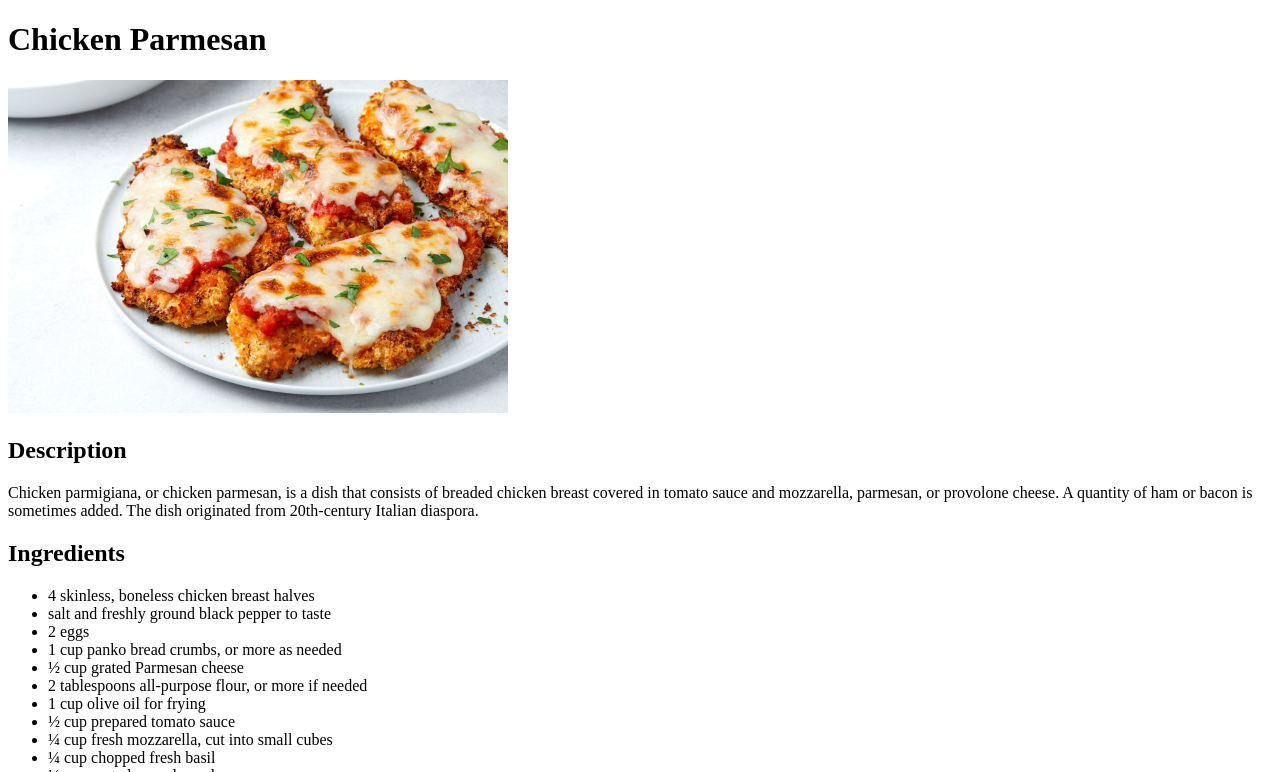
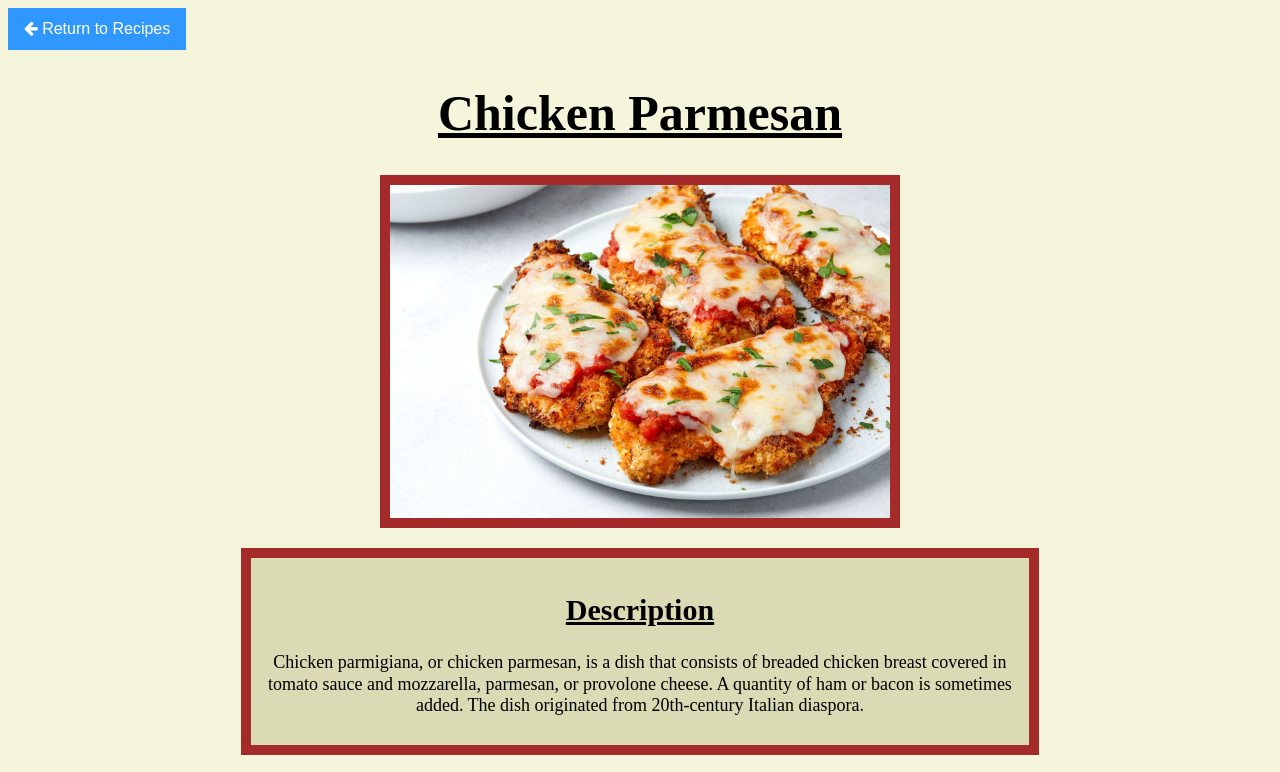
Before and after one commit to RobertBangiyev/odin-recipes, a plain HTML site: page recipes/chicken-parmesan.html in a window 1280 px wide. Shown: the top 772 px of the page. Drawn offline with Linux system fonts and the light colour scheme.

Commit message:
Added styling for the remaining pages

```diff
--- a/recipes/chicken-parmesan.html
+++ b/recipes/chicken-parmesan.html
@@ -4,16 +4,24 @@
     <meta charset="UTF-8">
     <meta name="viewport" content="width=device-width, initial-scale=1.0">
     <title>Chicken Parmesan</title>
+    <link rel="stylesheet" href="recipestyle.css">
+    <link rel="stylesheet" href="https://cdnjs.cloudflare.com/ajax/libs/font-awesome/4.7.0/css/font-awesome.min.css">
 </head>
 <body>
+    <a href="../index.html">
+        <button id="back-button"><i class="fa fa-arrow-left"></i> Return to Recipes</button>
+    </a>
     <h1>Chicken Parmesan</h1>
-    <img src="../images/chicken-parmesan.jpg" alt="chicken parmesan" style="width: 500px;">
+    <img src="../images/chicken-parmesan.jpg" alt="chicken parmesan">
+    <div class="container">
         <h2>Description</h2>
         <p>
             Chicken parmigiana, or chicken parmesan, is a dish that consists of breaded chicken breast covered in tomato sauce and
             mozzarella, parmesan, or provolone cheese. A quantity of ham or bacon is sometimes added. The dish originated from
             20th-century Italian diaspora.
         </p>
+    </div>
+    <div class="container">
         <h2>Ingredients</h2>
         <ul>
             <li>4 skinless, boneless chicken breast halves</li>
@@ -30,6 +38,8 @@
             <li>¼ cup grated Parmesan cheese</li>
             <li>1 tablespoon olive oil</li>
         </ul>
+    </div>
+    <div class="container">
         <h2>Steps</h2>
         <ol>
             <li>Preheat an oven to 450 degrees F (230 degrees C).</li>
@@ -61,5 +71,6 @@
             </li>
         </ol>
         <p>You can find the original recipe <a href="https://en.wikipedia.org/wiki/Chicken_parmigiana">here</a></p>
+    </div>
 </body>
 </html>
```
Also changed, not shown: recipes/calzone.html (+13 -1 lines), recipes/ravioli.html (+1 -0 lines). Lines whose indentation alone changed are shown as unchanged.
